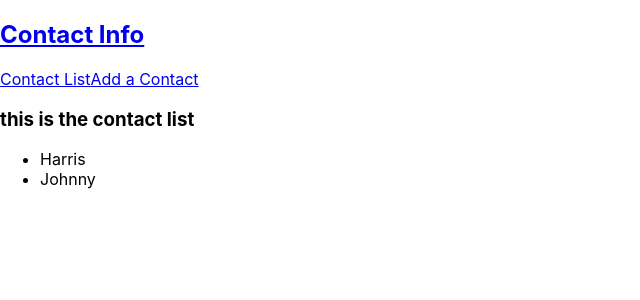
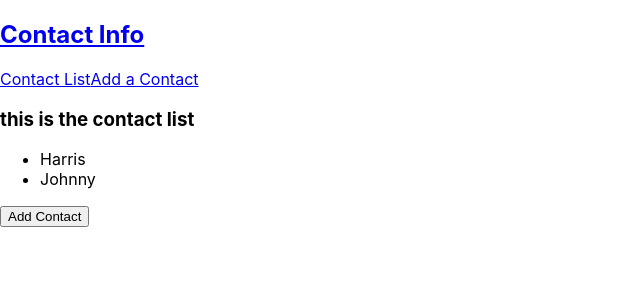
Before and after one commit to jhmccandless/contact-app, a React (Create React App) app in the folder contact-app/: page /dashboard in a window 1280 px wide. Shown: the top 300 px of the page, without its empty margins (0-640 px from the left). Built offline with nearby package versions, Linux system fonts and the light colour scheme.

Commit message:
working on the app

```diff
--- a/contact-app/src/components/Contacts.jsx
+++ b/contact-app/src/components/Contacts.jsx
@@ -3,7 +3,6 @@ import { connect } from "react-redux";
 
 class Contacts extends React.Component {
   render() {
-    console.log(this.props.contactList);
     return (
       <div>
         <h3>this is the contact list</h3>
@@ -12,6 +11,7 @@ class Contacts extends React.Component {
             return <li key={index}> {contact.name} </li>;
           })}
         </ul>
+        <button>Add Contact</button>
       </div>
     );
   }
```
